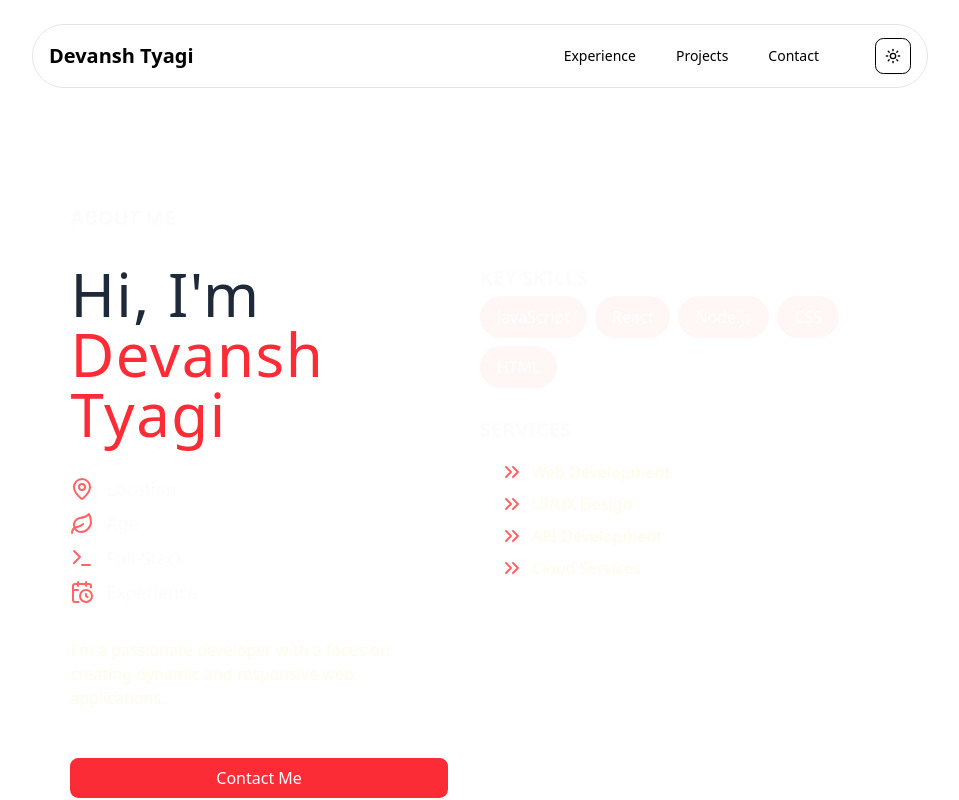
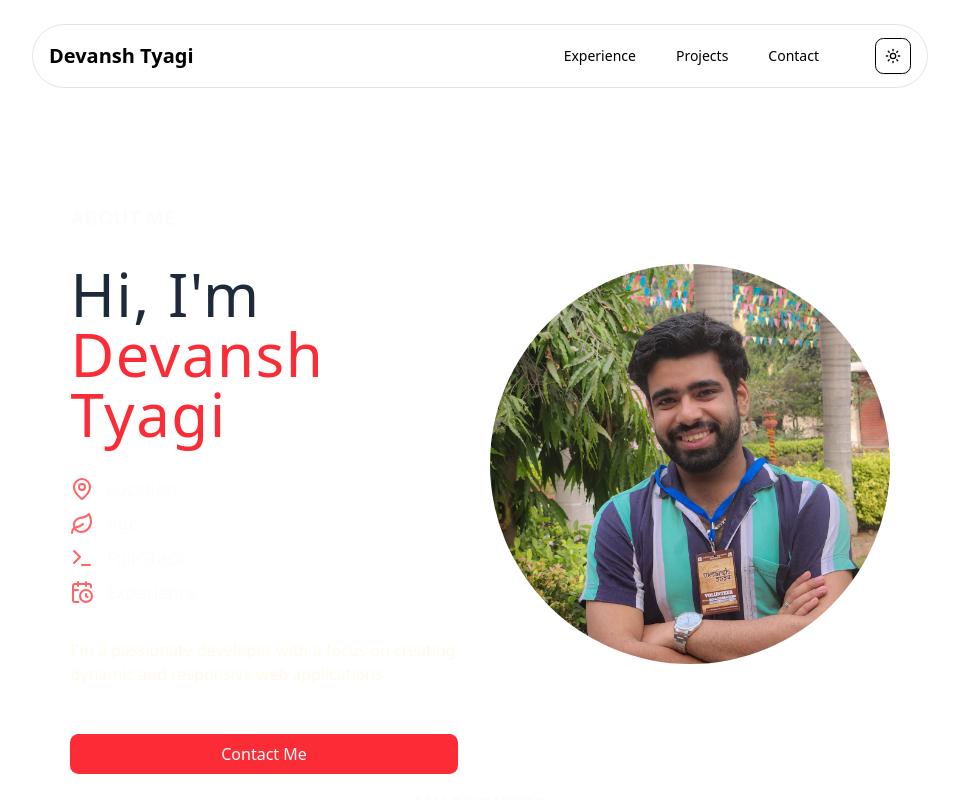
Before and after one commit to devanshtyagi26/My-Portfolio, a Next.js app: page / in a window 1280 px wide. Shown: the top 800 px of the page, without its empty margins (160-1119 px from the left). Built offline with nearby package versions, Linux system fonts and the light colour scheme.

Commit message:
DP Added

```diff
--- a/src/app/page.js
+++ b/src/app/page.js
@@ -7,6 +7,9 @@ export default function Home() {
     <div className="flex flex-col justify-center items-center gap-4 mt-35 w-[80%] relative">
       <AboutMe />
       <div className="grid grid-cols-1 gap-8 w-[80%]">
+        <p className="text-xl flex font-semibold text-[#fafafa99] letter-spacing-[.2em] mb-1 justify-center items-center font-geist-mono">
+          MY PROJECTS
+        </p>
         {projectsData.map((project) => (
           <ProjectCard key={project.id} project={project} />
         ))}
--- a/src/components/AboutMe.jsx
+++ b/src/components/AboutMe.jsx
@@ -43,35 +43,11 @@ function AboutMe() {
             Contact Me
           </button>
         </div>
-        <div className="flex flex-col justify-center gap-7">
-          <div className="flex flex-col gap-1">
-            <p className="text-xl font-semibold text-[#fafafa99] letter-spacing-[.2em] font-geist-mono">
-              KEY SKILLS
-            </p>
-            <ul className="list-none list-inside flex flex-wrap gap-2">
-              {keySkills.map((skill) => (
-                <li
-                  key={skill}
-                  className="flex justify-center items-center text-white text-decoration-none px-4 py-2 border-b border-[#fafafa33] border-[1px] rounded-[50px] bg-[#ff4d4d0d] hover:bg-[#ff4d4d1a] transition-all delay-100"
-                >
-                  {skill}
-                </li>
-              ))}
-            </ul>
-          </div>
-          <div className="flex flex-col gap-1">
-            <p className="text-xl font-semibold text-[#fafafa99] letter-spacing-[.2em] mb-3 font-geist-mono">
-              SERVICES
-            </p>
-            <ul className="list-none list-inside flex flex-col gap-2 ml-5">
-              {services.map((service) => (
-                <li key={service} className="flex gap-2">
-                  <ChevronsRight className="text-red-400" />
-                  {service}
-                </li>
-              ))}
-            </ul>
-          </div>
+        <div className="flex flex-col justify-center gap-7 w-1/2 relative">
+          <div
+            style={{ backgroundImage: "url(dp.jpg)" }}
+            className="w-[25rem] h-[25rem] bg-cover bg-center rounded-full"
+          ></div>
         </div>
       </div>
     </div>
```
Also changed, not shown: public/dp.jpg (added).
